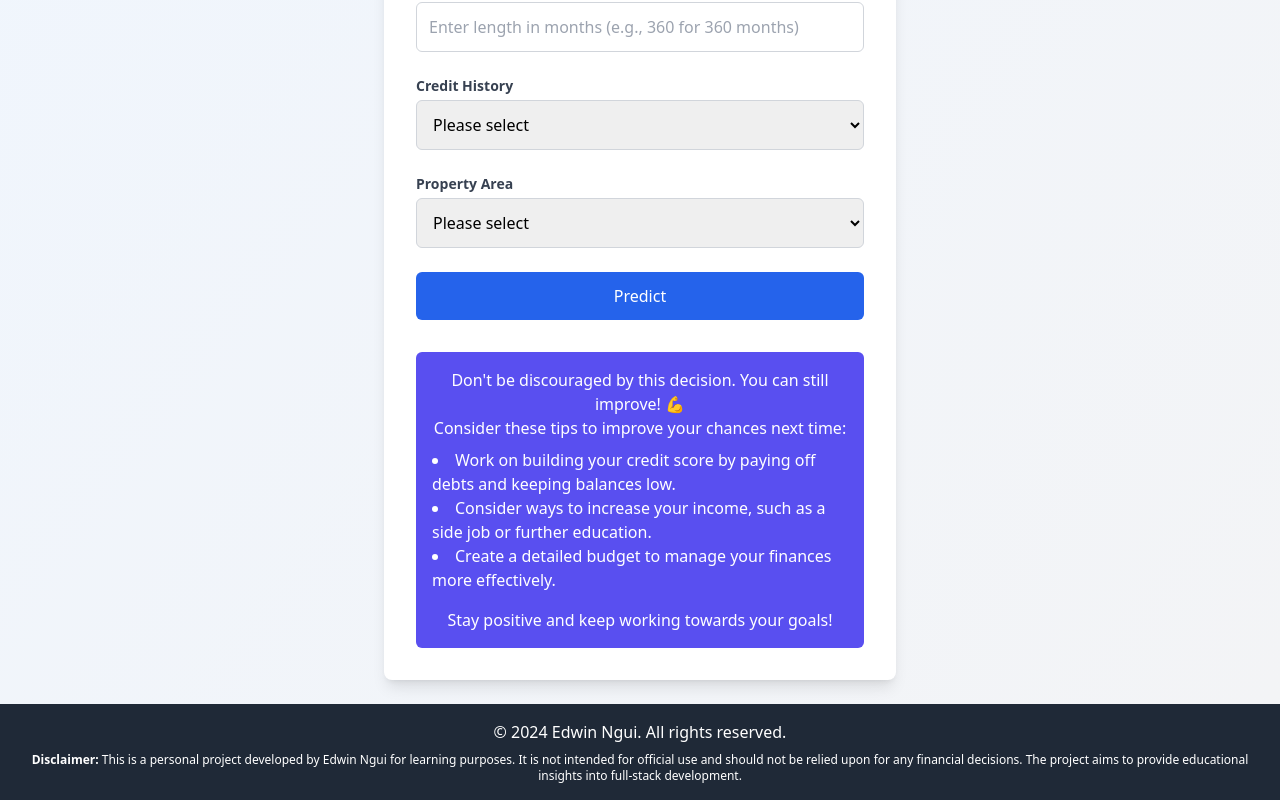
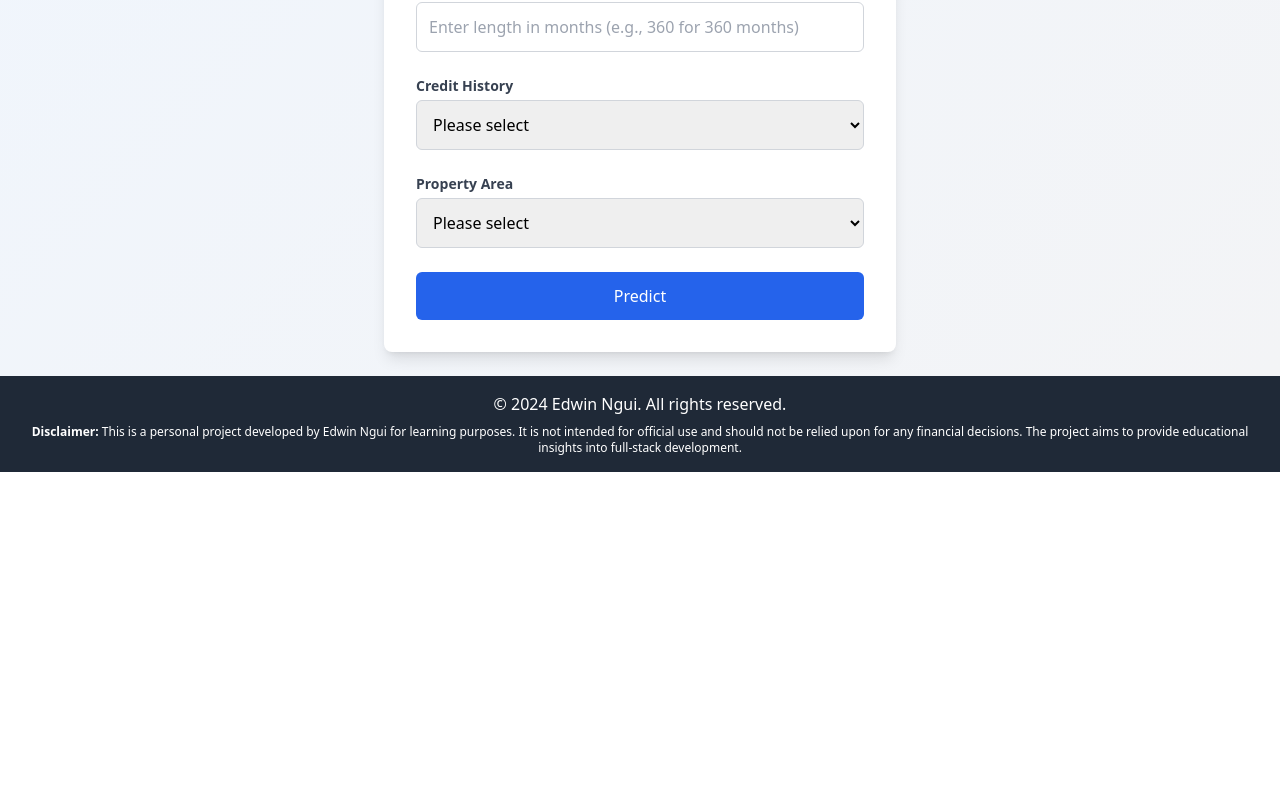
Before and after one commit to EdwinNgui/SmartLoans, a Next.js app in the folder frontend/: page /predict in a window 1280 px wide. Shown: the part 1804-2604 px from the top of the page. After the commit the page ends 2276 px from the top, so only its background shows below. Built offline with nearby package versions, Linux system fonts and the light colour scheme.

Commit message:
Fixed Result revealing before an answer

```diff
--- a/frontend/src/components/Result.jsx
+++ b/frontend/src/components/Result.jsx
@@ -13,6 +13,7 @@ const Result = ({ prediction }) => {
         </div>
       )}
 
+      {prediction !== null && (
       <div className={`mt-8 p-4 text-white rounded-md text-center bg-[#594ff0]`}>
         {prediction === 1 ? (
             <div className="">
@@ -38,6 +39,7 @@ const Result = ({ prediction }) => {
             </div>
           )}
       </div>
+      )}
     </div>
   );
 };
```
